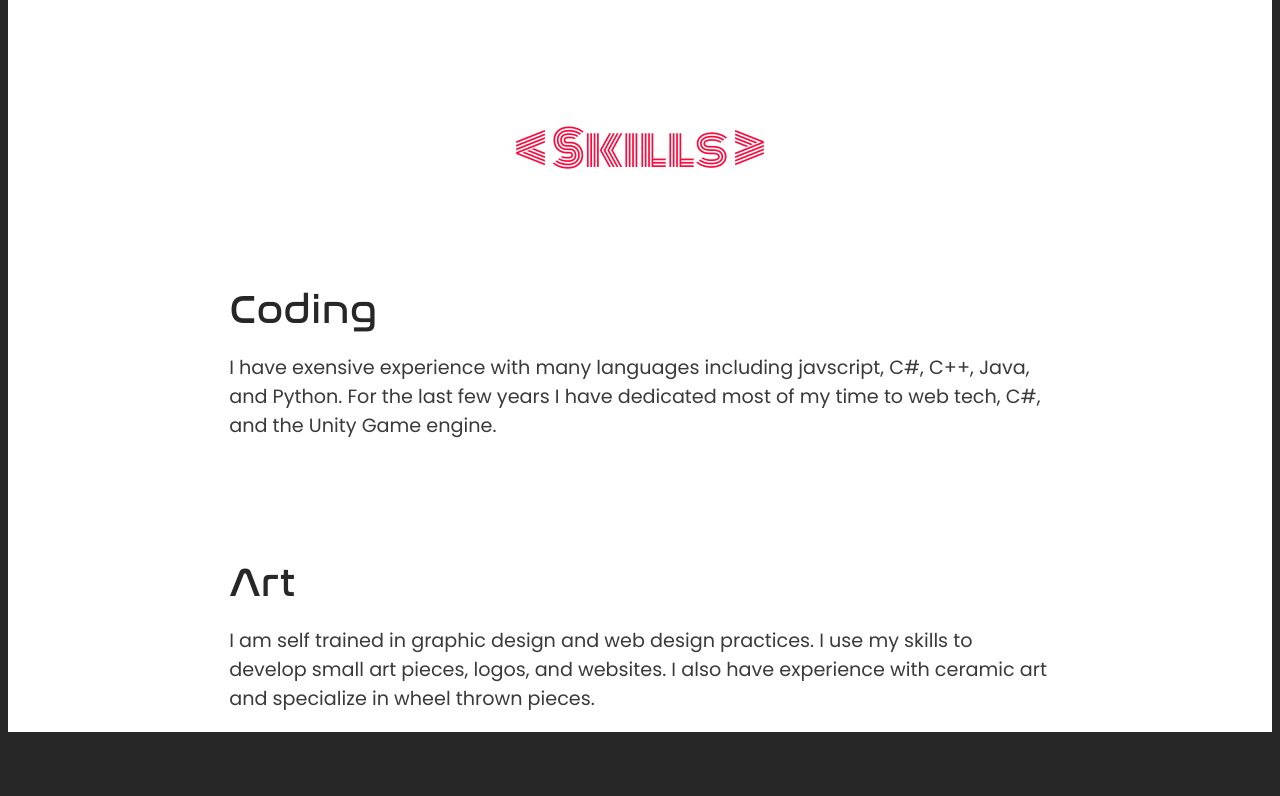
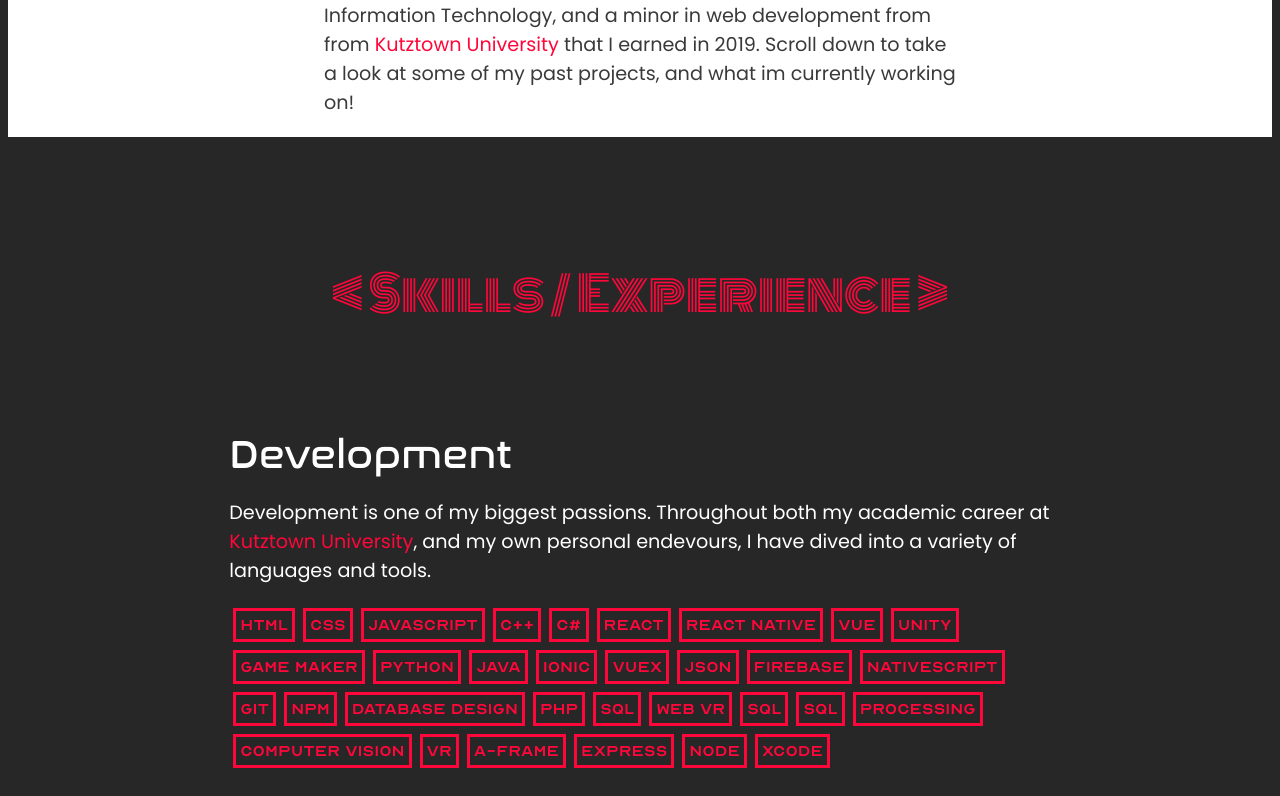
Before and after one commit to zeoxo/zeoxo-website, a Vue app: page / in a window 1280 px wide. Shown: the part 1082-1878 px from the top of the page. Built offline with nearby package versions, Linux system fonts and the light colour scheme.

Commit message:
work on site update. adding more details

```diff
--- a/src/components/ProjectCard.vue
+++ b/src/components/ProjectCard.vue
@@ -1,6 +1,6 @@
 <template>
   <div class="main">
-      <a class="card" :href="url" :class="{ 'ismobile':isMobile }">
+      <a class="card" target="_blank" :href="url" :class="{ 'ismobile':isMobile }">
         <img :src="img" alt="Project Image">
         <p class="text header2">{{title}}</p>
         <p class="type bodyText">{{type}}</p>
--- /dev/null
+++ b/src/components/SkillCard.vue
@@ -0,0 +1,40 @@
+<template>
+  <div id="card-container">
+    <p class="text header2">{{title}}</p>
+  </div>
+  <!-- end of main -->
+</template>
+
+
+<script>
+
+export default {
+  name: 'SkillCard',
+props:{
+    title: String,
+},
+}
+</script>
+
+<!-- Add "scoped" attribute to limit CSS to this component only -->
+<style lang="scss" scoped>
+@import '../style.scss';
+    #card-container{
+        border-color: $primary;
+        border: 3px solid $primary;
+        margin: 4px;
+        padding: 4px;
+    .text{
+        font-size: 20px;
+        cursor: default;
+        color: $primary;
+    }
+
+}
+#card-container:hover{
+    border-color: white;
+    p{
+        color: $light;
+    }
+}
+</style>
--- a/src/style.scss
+++ b/src/style.scss
@@ -69,6 +69,10 @@ html{
   color: $medium-light;
 }
 
+a{
+  text-decoration: none;
+  color: $primary;
+}
 
 // fonts
 @import url('https://fonts.googleapis.com/css?family=Monoton&display=swap');
--- a/src/views/Home.vue
+++ b/src/views/Home.vue
@@ -6,22 +6,62 @@
       <p class="titleText primary">&lt; About &gt;</p>
       <div class="aboutMe" :class="{ 'aboutMe-mobile':isMobile }">
         <p class="bodyText med">
-          Hi, My name is Dylan Dougherty, and I love creating things! Below is a collection of things I've worked on. Take a look!
+          My name is Dylan Dougherty, better known online as zeoxo. I am a passionate web and game developer who loves creating interative experiences for all to enjoy. I currently hold a B.S. in Information Technology, and a minor in web development from from <a target="_blank" href="https://www.kutztown.edu/"> Kutztown University</a> that I earned in 2019. Scroll down to take a look at some of my past projects, and what im currently working on!
         </p>
 
       </div>
     </div>
-      <div class="titleText primary" id="skills" style="padding-top: 120px;">&lt; Skills &gt;</div>
+      <div class="titleText primary" id="skills" style="padding-top: 120px;">&lt; Skills / Experience &gt;</div>
       <div class="skills" style= "width: 65%; margin: 0 auto;">
         <div class="code" style="text-align: left;">
-          <p class="header1 dark">Coding</p>
-          <p class="bodyText med">I have exensive experience with many languages including javscript, C#, C++, Java, and Python. For the last few years I have
-            dedicated most of my time to web tech, C#, and the Unity Game engine.
+          <p class="header1 light">Development</p>
+          <p class="bodyText light">
+            Development is one of my biggest passions. Throughout both my academic career at <a target="_blank" href="https://www.kutztown.edu/"> Kutztown University</a>,
+            and my own personal endevours, I have dived into a variety of languages and tools.
           </p>
+          <div class="skillCards">
+            <SkillCard class="skillCard" title="HTML"/>
+            <SkillCard class="skillCard" title="CSS"/>
+            <SkillCard class="skillCard" title="JavaScript"/>
+            <SkillCard class="skillCard" title="C++"/>
+            <SkillCard class="skillCard" title="C#"/>
+            <SkillCard class="skillCard" title="React"/>
+            <SkillCard class="skillCard" title="React Native"/>
+            <SkillCard class="skillCard" title="Vue"/>
+            <SkillCard class="skillCard" title="Unity"/>
+            <SkillCard class="skillCard" title="Game Maker"/>
+            <SkillCard class="skillCard" title="Python"/>
+            <SkillCard class="skillCard" title="Java"/>
+            <SkillCard class="skillCard" title="Ionic"/>
+            <SkillCard class="skillCard" title="VueX"/>
+            <SkillCard class="skillCard" title="JSON"/>
+            <SkillCard class="skillCard" title="Firebase"/>
+            <SkillCard class="skillCard" title="NativeScript"/>
+            <SkillCard class="skillCard" title="Git"/>
+            <SkillCard class="skillCard" title="NPM"/>
+            <SkillCard class="skillCard" title="Database Design"/>
+            <SkillCard class="skillCard" title="PHP"/>
+            <SkillCard class="skillCard" title="SQL"/>
+            <SkillCard class="skillCard" title="WEB VR"/>
+            <SkillCard class="skillCard" title="SQL"/>
+            <SkillCard class="skillCard" title="SQL"/>
+            <SkillCard class="skillCard" title="Processing"/>
+            <SkillCard class="skillCard" title="Computer Vision"/>
+            <SkillCard class="skillCard" title="VR"/>
+            <SkillCard class="skillCard" title="A-Frame"/>
+            <SkillCard class="skillCard" title="Express"/>
+            <SkillCard class="skillCard" title="Node"/>
+            <SkillCard class="skillCard" title="XCode"/>
+
+
+
+
+
+          </div>
         </div>
-        <div class="art" style="text-align: left;">
-          <p class="header1 dark">Art</p>
-          <p class="bodyText med">I am self trained in graphic design and web design practices. I use my skills to develop small art pieces, logos, and websites.
+        <div class="Design" style="text-align: left;">
+          <p class="header1 light">Design</p>
+          <p class="bodyText light">I am self trained in graphic design and web design practices. I use my skills to develop small art pieces, logos, and websites.
             I also have experience with ceramic art and specialize in wheel thrown pieces.   </p>
         </div>
       </div>
@@ -36,7 +76,6 @@
         <ProjectCard class="card" url="https://zeoxo.com" img="https://i.ibb.co/LdfQDDZ/coastal.gif" title="COASTAL" type="WIP Game" year="TBD"  :isMobile="isMobile"/>
         <ProjectCard class="card" url="https://flytagame.com" img="https://i.ibb.co/fMv4y0J/flyta.gif" title="FLYTA" type="mobile game" year="2019"  :isMobile="isMobile"/>
         <ProjectCard class="card" url="https://socialstudy.app/" img="https://i.ibb.co/MkCzmMH/social-Study.gif" title="Social Study" type="web app" year="2019" :isMobile="isMobile"/>
-        <!-- <ProjectCard class="card" url="https://google.com" img="https://i.stack.imgur.com/XW25s.jpg" title="Coffé" type="mobile app" year ="2018" :isMobile="isMobile"/>    -->
         <ProjectCard class="card" url="https://zeoxo.itch.io/slap-fight" img="https://i.ibb.co/LCtrGcY/slap-Fight.gif" title="slap Fight!" type="jam game" year="2017" :isMobile="isMobile"/>
         <ProjectCard class="card" url="https://zeoxo.itch.io/the-ninth-circle" img="https://i.ibb.co/W3v2yf8/ninth-Circle.gif" title="Ninth Circle" type="jam game" year="2016" :isMobile="isMobile"/>
         <ProjectCard class="card" url="https://zeoxo.itch.io/paper-or-plastic" img="https://i.ibb.co/Jyb00yQ/paperorplastic.gif" title="Paper or Plastic" type="iOS game" year="2016" :isMobile="isMobile"/>
@@ -113,6 +152,7 @@
 
 <script>
 import ProjectCard from "../components/ProjectCard.vue";
+import SkillCard from '../components/SkillCard'
 // import ContactForm from "../components/ContactForm.vue"
 var scrollToElement = require('scroll-to-element');
 export default {
@@ -127,6 +167,7 @@ export default {
   },
   components: {
     ProjectCard,
+    SkillCard,
     // ContactForm
   },
   mounted(){
@@ -234,7 +275,7 @@ export default {
   }
 
 .aboutContainer{
-  background: $light;
+  background: $dark;
   display: flex;
   flex-direction: column;
   justify-content: center;
@@ -320,4 +361,12 @@ export default {
   }
 }
 
+.skillCards{
+  display: flex;
+  flex-direction: row;
+  flex-wrap: wrap;
+  justify-content: flex-start;
+  align-content: flex-start;
+}
+
 </style>
```
Also changed, not shown: package.json (+9 -9 lines), 1 other file (tests, documents, lock files or other folders).
